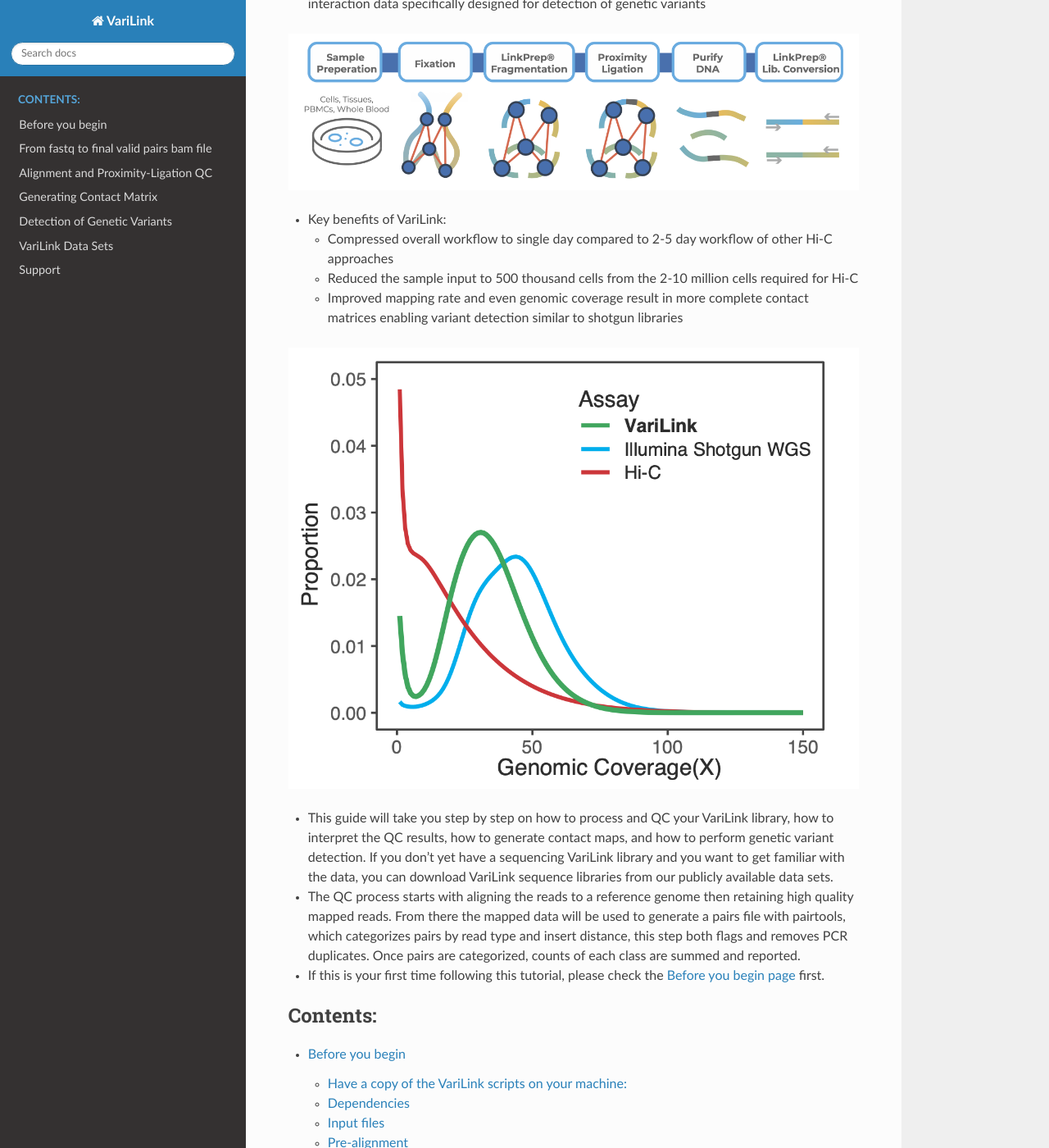
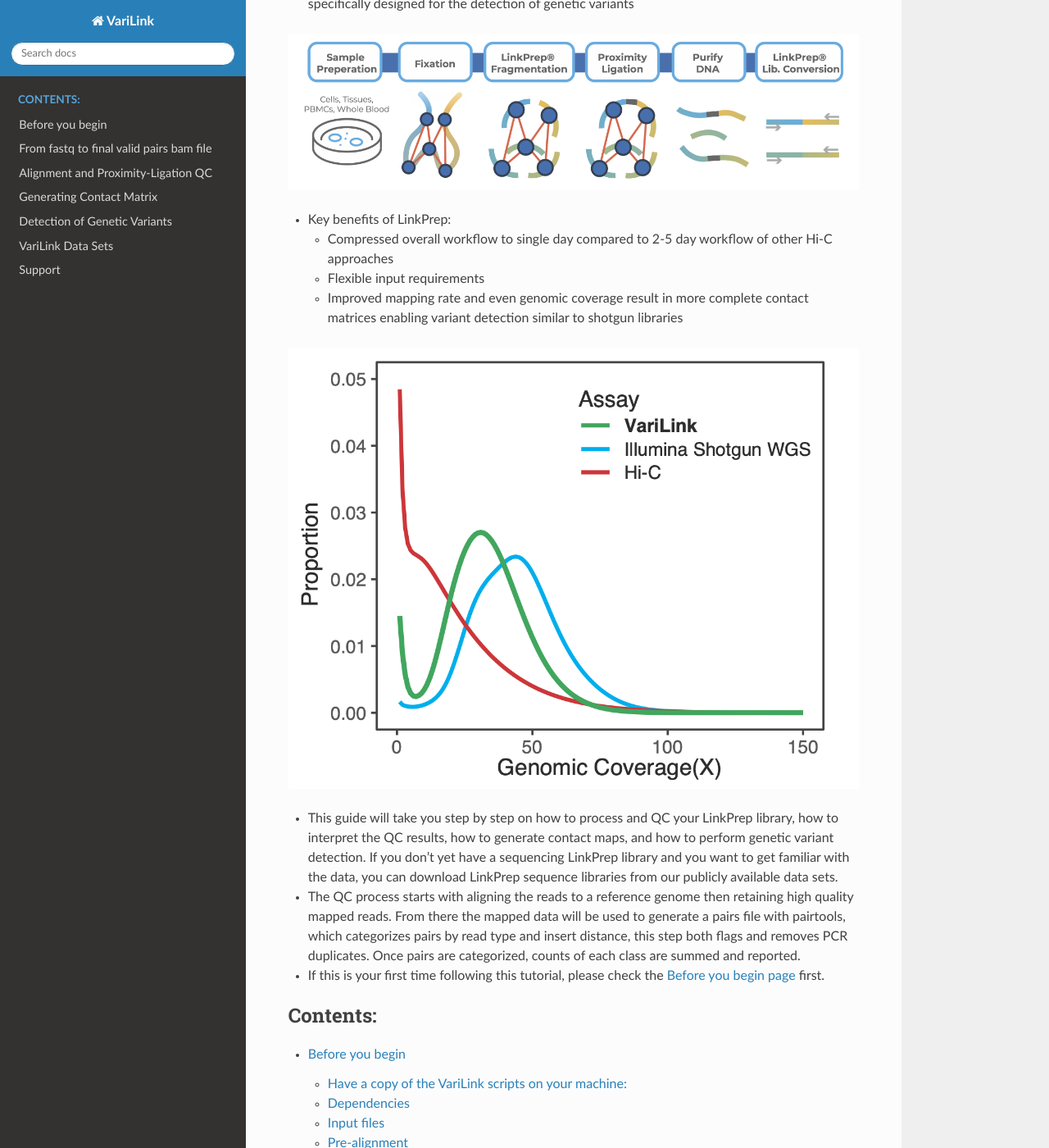
Before and after one commit to dovetail-genomics/VariLink, a Sphinx documentation site: the page built from docs/source/index.rst, in a window 1280 px wide and 1400 px high, scrolled down 686 px. Shown: the whole window at 82% size. Built offline with Sphinx 7.4.7 and the Read the Docs theme 3.1.0, drawn with Linux system fonts in a browser that asks for light colours; some of the changed text lies outside the part shown.

Commit message:
Update index.rst
1st round of removing 'VariLink' from the text

```diff
--- a/docs/source/index.rst
+++ b/docs/source/index.rst
@@ -16,21 +16,21 @@ Welcome to VariLink documentation
 
 Overview
 ========
-- Cantata Bio™ VariLink® Genetic Variation is designed for the rapid generation of genomic interaction data specifically designed for detection of genetic variants
+- Dovetail™ LinkPrep® assay is designed for the rapid generation of genomic interaction data specifically designed for the detection of genetic variants
 
 .. image:: /images/workflow.png
    :alt: VariLink_Intro2
 
-- Key benefits of VariLink:
+- Key benefits of LinkPrep:
 
   - Compressed overall workflow to single day compared to 2-5 day workflow of other Hi-C approaches
-  - Reduced the sample input to 500 thousand cells from the 2-10 million cells required for Hi-C
+  - Flexible input requirements
   - Improved mapping rate and even genomic coverage result in more complete contact matrices enabling variant detection similar to shotgun libraries
 
 .. image:: /images/histograms.png
    :alt: evenCoverage
 
-- This guide will take you step by step on how to process and QC your VariLink library, how to interpret the QC results, how to generate contact maps, and how to perform genetic variant detection. If you don’t yet have a sequencing VariLink library and you want to get familiar with the data, you can download VariLink sequence libraries from our publicly available data sets.
+- This guide will take you step by step on how to process and QC your LinkPrep library, how to interpret the QC results, how to generate contact maps, and how to perform genetic variant detection. If you don’t yet have a sequencing LinkPrep library and you want to get familiar with the data, you can download LinkPrep sequence libraries from our publicly available data sets.
 
 - The QC process starts with aligning the reads to a reference genome then retaining high quality mapped reads. From there the mapped data will be used to generate a pairs file with pairtools, which categorizes pairs by read type and insert distance, this step both flags and removes PCR duplicates. Once pairs are categorized, counts of each class are summed and reported.
 
```
